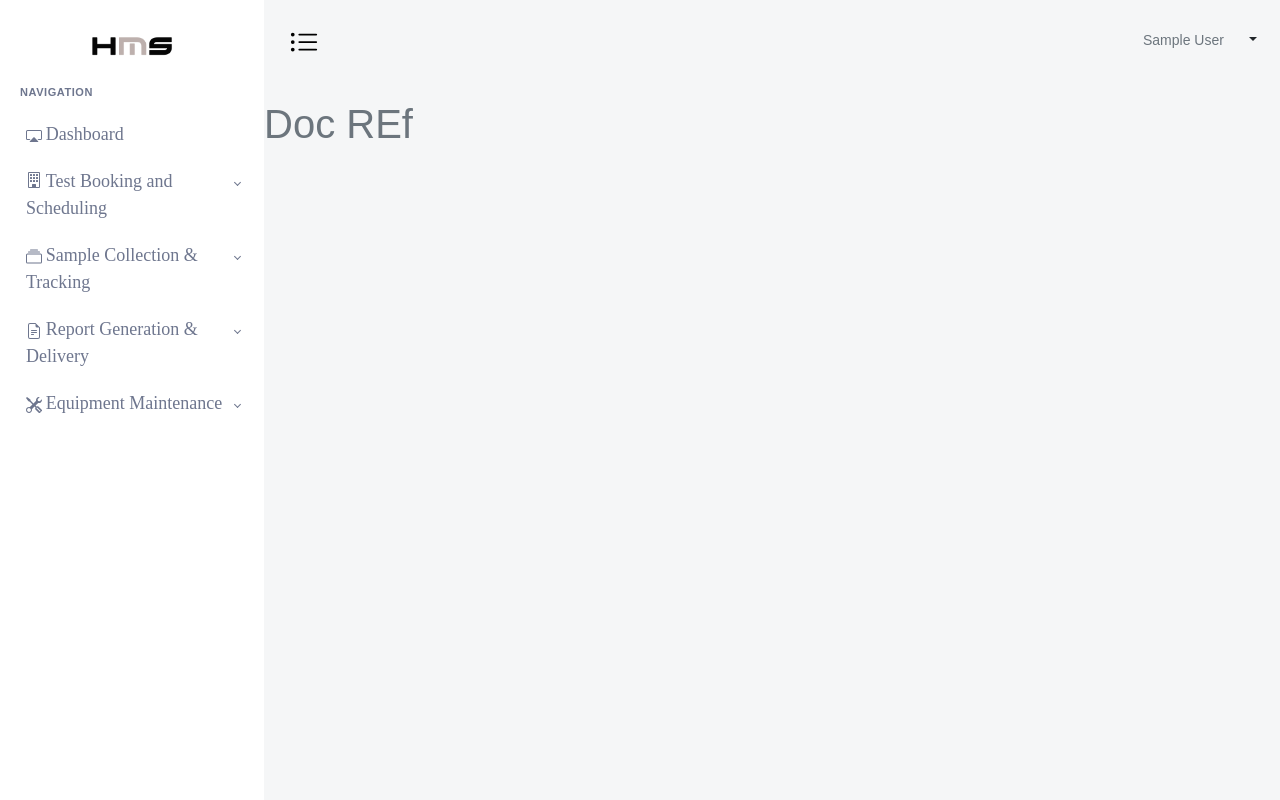
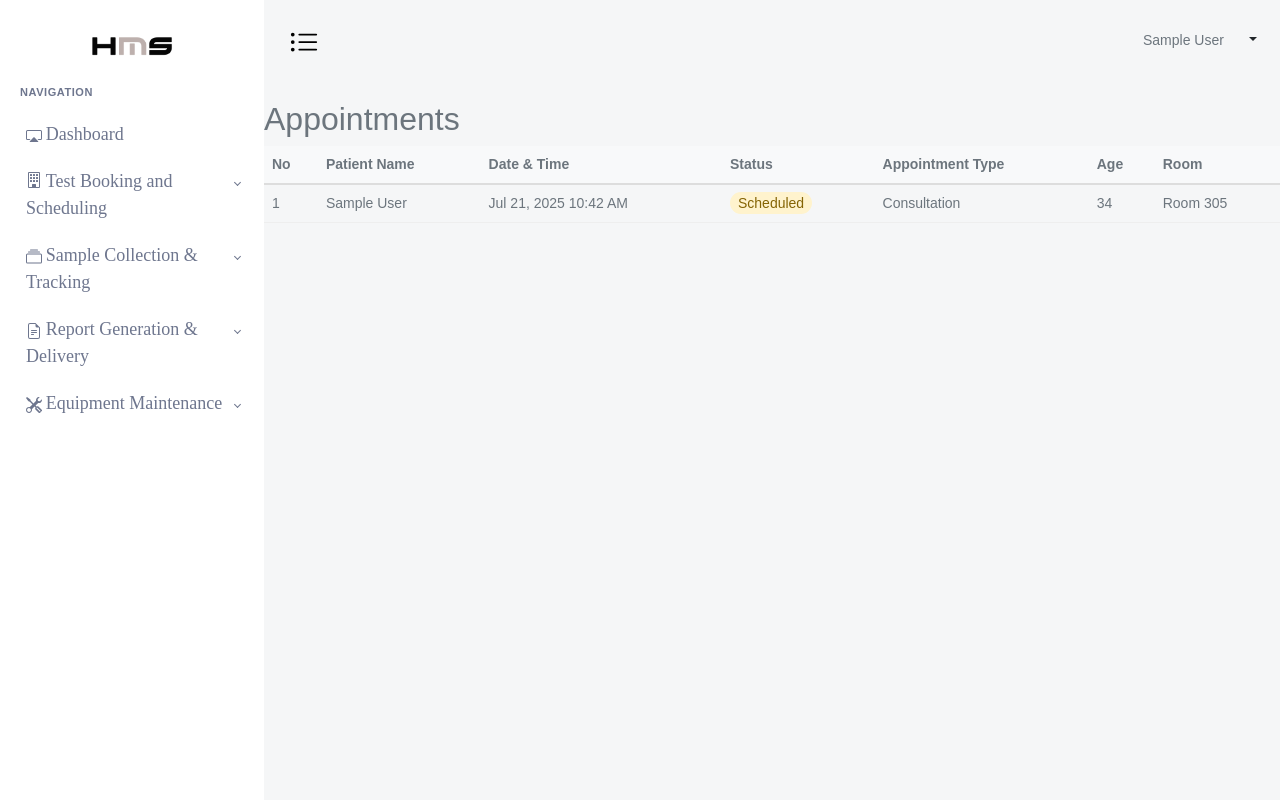
Before and after one commit to Aksel-zxy/HMS-CAPSTONE, a PHP site: the page made by backend/Laboratory and Diagnostic Management/mod1/doctor_referral.php in a window 1280 px wide. Run offline with PHP 8.4, Linux system fonts and the light colour scheme; the visitor is signed in with stand-in values (Sample User, id 1); tables that the repository leaves empty or names only in its code hold one stand-in row (values such as "Sample post"); some libraries are stand-ins or nearby versions.

Commit message:
ui appointment

```diff
--- a/backend/Laboratory and Diagnostic Management/mod1/doctor_referral.php
+++ b/backend/Laboratory and Diagnostic Management/mod1/doctor_referral.php
@@ -1,6 +1,7 @@
 <?php
 session_start();
 include '../../../SQL/config.php';
+require_once "oop/fetchdetails.php";
 if (!isset($_SESSION['labtech']) || $_SESSION['labtech'] !== true) {
     header('Location: login.php'); // Redirect to login if not logged in
     exit();
@@ -19,6 +20,8 @@ if (!$user) {
     echo "No user found.";
     exit();
 }
+$patient = new Patient($conn);
+$allPatients = $patient->getAllPatients();
 ?>
 <!DOCTYPE html>
 <html lang="en">
@@ -167,7 +170,54 @@ if (!$user) {
                 </div>
             </div>
             <!-- START CODING HERE -->
-            <h1>Doc REf</h1>
+            <h2>Appointments</h2>
+
+            <table style="width:100%; border-collapse:collapse; font-family:sans-serif;">
+                <thead>
+                    <tr style="background:#f8f9fa; border-bottom:2px solid #ddd;">
+                        <th style="padding:8px;">No</th>
+                        <th style="padding:8px;">Patient Name</th>
+                        <th style="padding:8px;">Date &amp; Time</th>
+                        <th style="padding:8px;">Status</th>
+                        <th style="padding:8px;">Appointment Type</th>
+                        <th style="padding:8px;">Age</th>
+                        <th style="padding:8px;">Room</th>
+                    </tr>
+                </thead>
+                <tbody>
+                    <?php
+                    $counter = 1;
+                    foreach ($allPatients as $p):
+                        // Replace placeholders with your real DB fields
+                        $name       = $p['fname'] . ' ' . $p['lname'];
+                        $dateTime   = "Jul 21, 2025 10:42 AM"; // from DB
+                        $status     = "Scheduled";             // from DB
+                        $type       = "Consultation";          // from DB
+                        $age        = 34;                      // from DB or calculation
+                        $room       = "Room 305";              // from DB
+                    ?>
+                        <tr style="border-bottom:1px solid #eee;">
+                            <td style="padding:8px;"><?php echo $counter++; ?></td>
+                            <td style="padding:8px;"><?php echo htmlspecialchars($name); ?></td>
+                            <td style="padding:8px;"><?php echo $dateTime; ?></td>
+                            <td style="padding:8px;">
+                                <?php if ($status === 'Scheduled'): ?>
+                                    <span style="background:#fff3cd; color:#856404; padding:3px 8px; border-radius:12px;"><?php echo $status; ?></span>
+                                <?php elseif ($status === 'Completed'): ?>
+                                    <span style="background:#d4edda; color:#155724; padding:3px 8px; border-radius:12px;"><?php echo $status; ?></span>
+                                <?php elseif ($status === 'Missed'): ?>
+                                    <span style="background:#f8d7da; color:#721c24; padding:3px 8px; border-radius:12px;"><?php echo $status; ?></span>
+                                <?php else: ?>
+                                    <?php echo $status; ?>
+                                <?php endif; ?>
+                            </td>
+                            <td style="padding:8px;"><?php echo $type; ?></td>
+                            <td style="padding:8px;"><?php echo $age; ?></td>
+                            <td style="padding:8px;"><?php echo $room; ?></td>
+                        </tr>
+                    <?php endforeach; ?>
+                </tbody>
+            </table>
             <!----- End of Main Content ----->
             <script>
                 const toggler = document.querySelector(".toggler-btn");
--- /dev/null
+++ b/backend/Laboratory and Diagnostic Management/mod1/oop/fetchdetails.php
@@ -0,0 +1,24 @@
+<?php
+class Patient {
+    private $conn;
+    private $table = "patientinfo";
+
+    public function __construct($db) {
+        $this->conn = $db;
+    }
+
+    public function getAllPatients() {
+        $query = "SELECT * FROM " . $this->table;
+        $result = $this->conn->query($query);
+        return $result->fetch_all(MYSQLI_ASSOC);
+    }
+
+    public function getPatientById($id) {
+        $stmt = $this->conn->prepare("SELECT * FROM " . $this->table . " WHERE patient_id = ?");
+        $stmt->bind_param("i", $id);
+        $stmt->execute();
+        $result = $stmt->get_result();
+        return $result->fetch_assoc();
+    }
+}
+?>
```
Also changed, not shown: backend/Laboratory and Diagnostic Management/mod1/oop/docref.php (added, +7 -0 lines).
